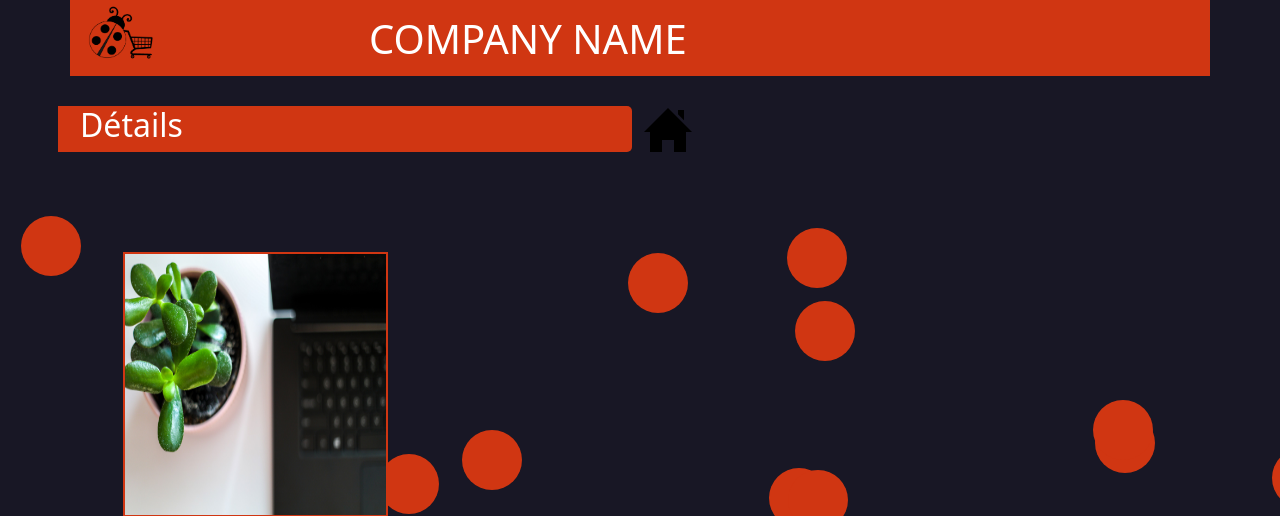
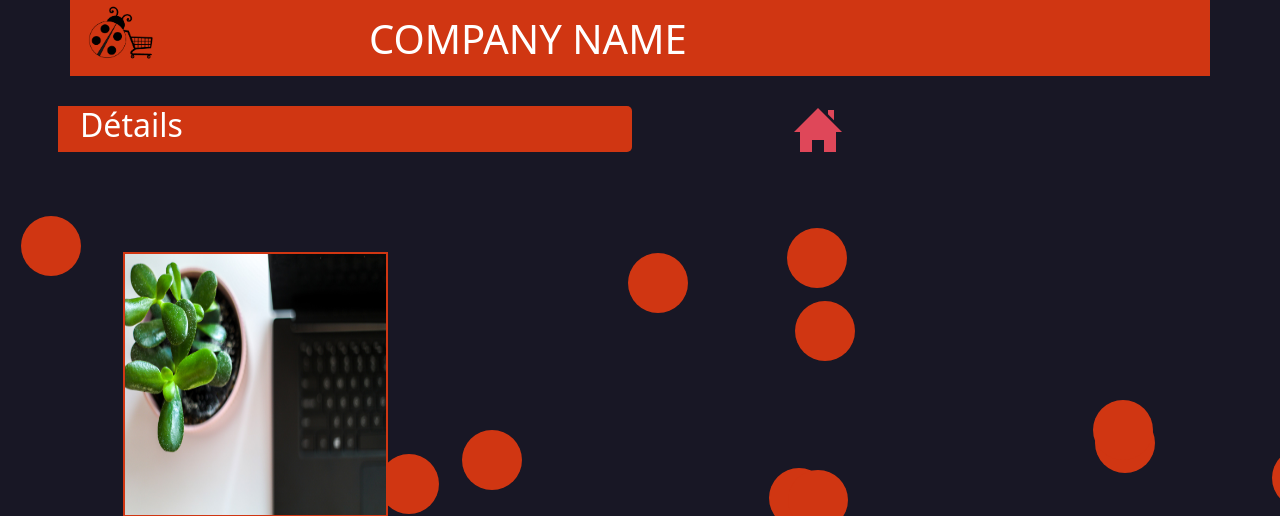
Before and after one commit to daubourg-clovis/petitesannonces, a PHP site: template application/templates/detail.html.twig in a window 1280 px wide. Shown: the top 516 px of the page. Run offline with PHP 8.4, Linux system fonts and the light colour scheme; the template is opened without the code that fills it, so the values that code supplies are empty; some libraries are stand-ins or nearby versions.

Commit message:
Update - start  of style for details

```diff
--- a/public/style/style.css
+++ b/public/style/style.css
@@ -114,7 +114,15 @@ a {
   padding-left: 5px;
 }
 
-/* Footer  ----------*/
+/* details -----------------------*/
+.redirect {
+  margin-left: 150px;
+}
+.redirect svg {
+  fill: #df4759;
+}
+
+/* Footer  ------------------------*/
 footer {
   text-align: center;
   width: 100%;
--- a/public/style/style.scss
+++ b/public/style/style.scss
@@ -119,8 +119,16 @@ a{
     padding-left: 5px;
 }
 
+/* details -----------------------*/
 
-/* Footer  ----------*/
+.redirect{
+    margin-left: 150px; ;
+    svg{
+    fill: #df4759;
+    }
+}
+
+/* Footer  ------------------------*/
 
 footer{
     text-align: center;
```
Also changed, not shown: 1 other file.
